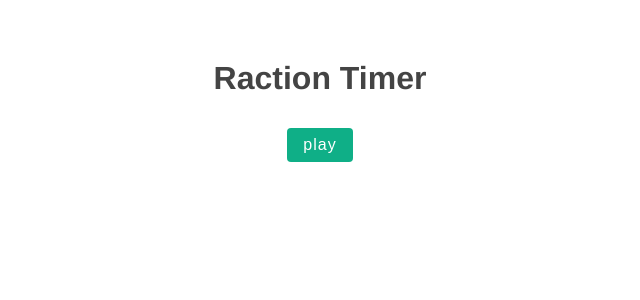
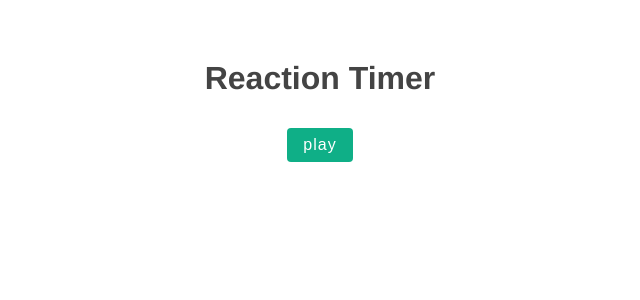
Before and after one commit to AndrzejChemerys/vue, a Vue app in the folder vue_courses/7_build_web_apps_with_vue_js_3_and_firebase/sec4/reaction_timer_project/reaction-timer/: page / in a window 1280 px wide. Shown: the top 300 px of the page, without its empty margins (320-960 px from the left). Built offline with nearby package versions, Linux system fonts and the light colour scheme.

Commit message:
Fixing bugs

```diff
--- a/vue_courses/7_build_web_apps_with_vue_js_3_and_firebase/sec4/reaction_timer_project/reaction-timer/src/App.vue
+++ b/vue_courses/7_build_web_apps_with_vue_js_3_and_firebase/sec4/reaction_timer_project/reaction-timer/src/App.vue
@@ -1,5 +1,5 @@
 <template>
-  <h1>Raction Timer</h1>
+  <h1>Reaction Timer</h1>
   <button @click="start" :disabled="isPlaying">play</button>
   <Block v-if="isPlaying" :delay="delay" @end="endGame"/>
   <Results v-if="showResults" :score="score"/>
```
